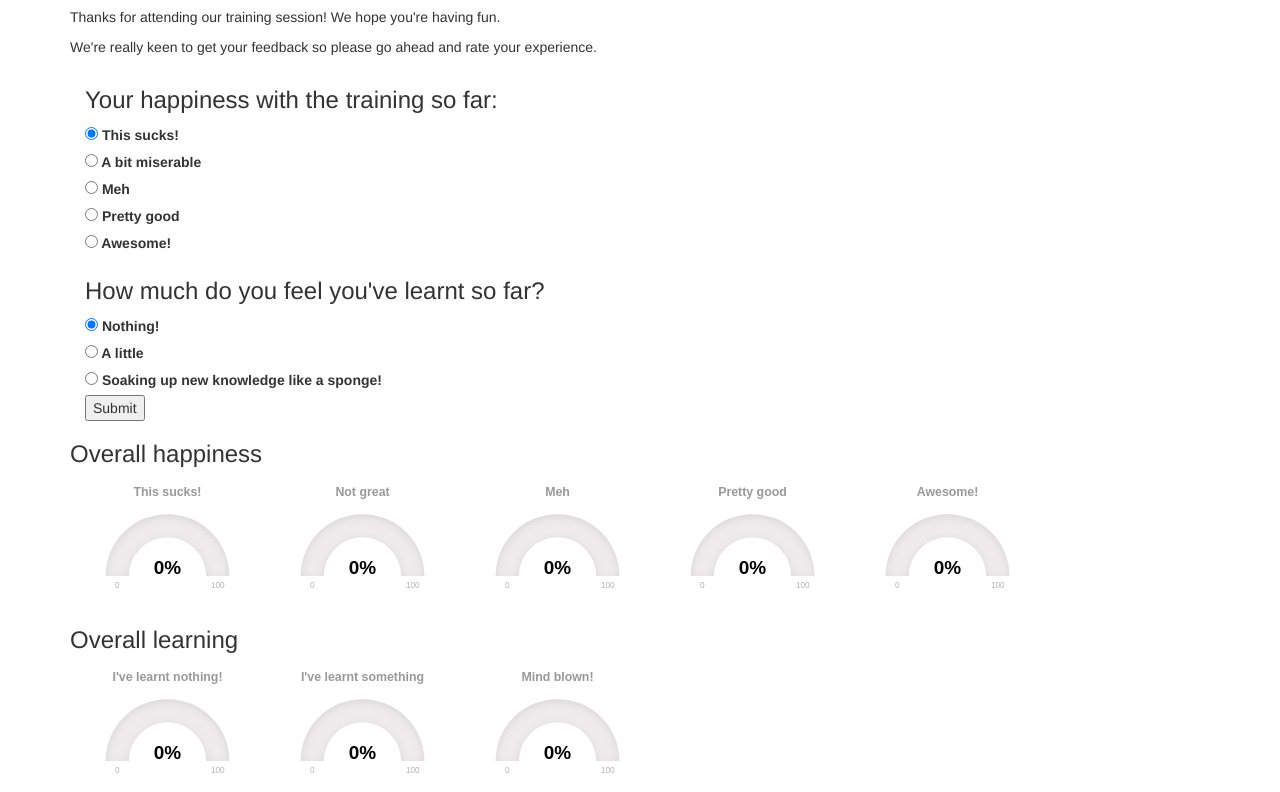
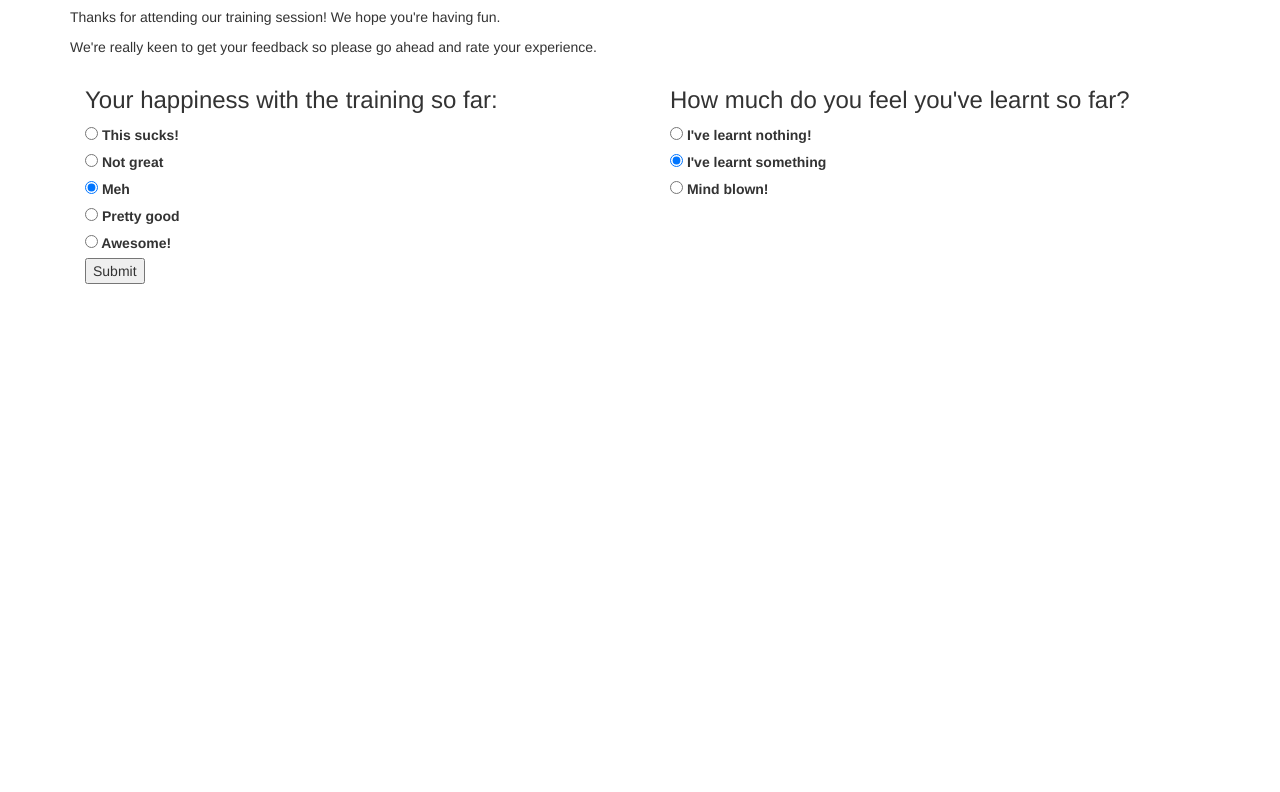
Before and after one commit to CloudCredo/microservices-training-app, a website: page src/main/resources/static/index.html in a window 1280 px wide. Shown: the part 63-855 px from the top of the page. After the commit the page ends 800 px from the top, so only its background shows below. Drawn offline with nearby package versions, Linux system fonts and the light colour scheme; no server answers.

Commit message:
Sort out before/after submission states
Let's pretend the user can't refresh the page... (if you do, you can vote again!)

[#102012958]

```diff
--- a/src/main/resources/static/index.html
+++ b/src/main/resources/static/index.html
@@ -15,51 +15,49 @@
       <h1>Microservices on Cloud Foundry: Going Cloud Native</h1>
 
       <div ng-cloak class="ng-cloak">
+        <div id="feedback-submission-form" class="container" ng-controller="FeedbackFormController" ng-hide="feedbackSubmission.submitted">
+          <div class="row">
             <p>Thanks for attending our training session! We hope you're having fun.</p>
             <p>We're really keen to get your feedback so please go ahead and rate your experience.</p>
+          </div>
 
-        <div id="feedback-submission-form" class="container" ng-if="!feedbackSubmitted">
-          <form name="feedbackForm" ng-controller="FeedbackFormController">
+          <form name="feedbackForm">
+            <div class="row">
+              <div class="col-xs-6">
                 <h3>Your happiness with the training so far:</h3>
+                <span ng-repeat="level in feedbackLevels.happinessLevels">
                   <label>
-              <input type="radio" ng-model="feedback.happinessLevel" ng-value="0">
-              This sucks!
-            </label><br/>
+                    <input type="radio" ng-model="feedback.happinessLevel" ng-value="level.index">
+                    {{level.description}}
+                  </label><br>
+                </span>
+              </div>
+
+              <div class="col-xs-6">
+                <h3>How much do you feel you've learnt so far?</h3>
+                <span ng-repeat="level in feedbackLevels.learningLevels">
                   <label>
-              <input type="radio" ng-model="feedback.happinessLevel" ng-value="1">
-              A bit miserable
-            </label><br/>
-            <label>
-              <input type="radio" ng-model="feedback.happinessLevel" ng-value="2">
-              Meh
-            </label><br/>
-            <label>
-              <input type="radio" ng-model="feedback.happinessLevel" ng-value="3">
-              Pretty good
-            </label><br/>
-            <label>
-              <input type="radio" ng-model="feedback.happinessLevel" ng-value="4">
-              Awesome!
-            </label>
+                    <input type="radio" ng-model="feedback.learningLevel" ng-value="level.index">
+                    {{level.description}}
+                  </label><br>
+                </span>
+              </div>
+            </div>
 
-            <h3>How much do you feel you've learnt so far?</h3>
-            <label>
-              <input type="radio" ng-model="feedback.learningLevel" ng-value="0">
-              Nothing!
-            </label><br/>
-            <label>
-              <input type="radio" ng-model="feedback.learningLevel" ng-value="1">
-              A little
-            </label><br/>
-            <label>
-              <input type="radio" ng-model="feedback.learningLevel" ng-value="2">
-              Soaking up new knowledge like a sponge!
-            </label><br/>
+            <div class="row">
+              <div class="col-xs-12">
                 <button ng-click="submitFeedback()">Submit</button>
+              </div>
+            </div>
           </form>
         </div>
 
-        <div id="aggregated-feedback" class="container" ng-controller="AggregatedFeedbackController">
+        <div id="aggregated-feedback" class="container" ng-controller="AggregatedFeedbackController" ng-show="feedbackSubmission.submitted">
+          <div class="row">
+            <p>Thanks for voting!</p>
+            <p>Here are the results so far:</p>
+          </div>
+
           <div class="row">
             <h3>Overall happiness</h3>
             <div class="col-xs-2" ng-repeat="level in aggregatedFeedback.happinessLevels">
--- a/src/main/resources/static/js/aggregated-feedback.js
+++ b/src/main/resources/static/js/aggregated-feedback.js
@@ -1,4 +1,4 @@
-angular.module('aggregatedFeedback', ['feedbackService', 'feedbackLevels'])
+angular.module('aggregatedFeedback', ['feedbackService', 'feedbackLevels', 'feedbackForm'])
   .factory('AggregatedFeedbackModel', function (FeedbackLevels) {
     function toModel(level) {
       return {
@@ -13,7 +13,7 @@ angular.module('aggregatedFeedback', ['feedbackService', 'feedbackLevels'])
     }
   })
 
-  .controller('AggregatedFeedbackController', function($scope, $interval, FeedbackService, AggregatedFeedbackModel) {
+  .controller('AggregatedFeedbackController', function($scope, $interval, FeedbackService, AggregatedFeedbackModel, FeedbackSubmissionModel) {
     function updateAggregatedFeedback() {
       function totalVotes(voteArray) {
         return voteArray.reduce(function (sum, value) {
@@ -37,6 +37,6 @@ angular.module('aggregatedFeedback', ['feedbackService', 'feedbackLevels'])
     }
 
     $scope.aggregatedFeedback = AggregatedFeedbackModel;
-
-    $interval(updateAggregatedFeedback, 3000)
+    $scope.feedbackSubmission = FeedbackSubmissionModel;
+    $interval(updateAggregatedFeedback, 1000)
   });
--- a/src/main/resources/static/js/feedback-form.js
+++ b/src/main/resources/static/js/feedback-form.js
@@ -1,14 +1,20 @@
-angular.module('feedbackForm', ['feedbackService', 'aggregatedFeedback'])
-  .controller('FeedbackFormController', function($scope, FeedbackService) {
+angular.module('feedbackForm', ['feedbackService', 'aggregatedFeedback', 'feedbackLevels'])
+  .constant('FeedbackSubmissionModel', {
+    submitted: false
+  })
+
+  .controller('FeedbackFormController', function($scope, FeedbackService, FeedbackLevels, FeedbackSubmissionModel) {
     function submitFeedback() {
       FeedbackService.submitFeedback($scope.feedback);
-      $scope.feedbackSubmitted = true;
+      FeedbackSubmissionModel.submitted = true;
+      console.log("Submitted: " + FeedbackSubmissionModel.submitted)
     }
 
     $scope.feedback = {
-      happinessLevel: 0,
-      learningLevel: 0
+      happinessLevel: 2,
+      learningLevel: 1
     };
-    $scope.feedbackSubmitted = false;
+    $scope.feedbackLevels = FeedbackLevels;
+    $scope.feedbackSubmission = FeedbackSubmissionModel;
     $scope.submitFeedback = submitFeedback;
   });
--- a/src/main/resources/static/js/feedback-levels.js
+++ b/src/main/resources/static/js/feedback-levels.js
@@ -1,15 +1,15 @@
 angular.module('feedbackLevels', [])
   .constant('FeedbackLevels', {
     happinessLevels: [
-      { description: 'This sucks!' },
-      { description: 'Not great' },
-      { description: 'Meh' },
-      { description: 'Pretty good' },
-      { description: 'Awesome!' }
+      { index: 0, description: 'This sucks!' },
+      { index: 1, description: 'Not great' },
+      { index: 2, description: 'Meh' },
+      { index: 3, description: 'Pretty good' },
+      { index: 4, description: 'Awesome!' }
     ],
     learningLevels: [
-      { description: 'I\'ve learnt nothing!' },
-      { description: 'I\'ve learnt something' },
-      { description: 'Mind blown!' }
+      { index: 0, description: 'I\'ve learnt nothing!' },
+      { index: 1, description: 'I\'ve learnt something' },
+      { index: 2, description: 'Mind blown!' }
     ]
   });
```
Lines whose indentation alone changed are shown as unchanged.
